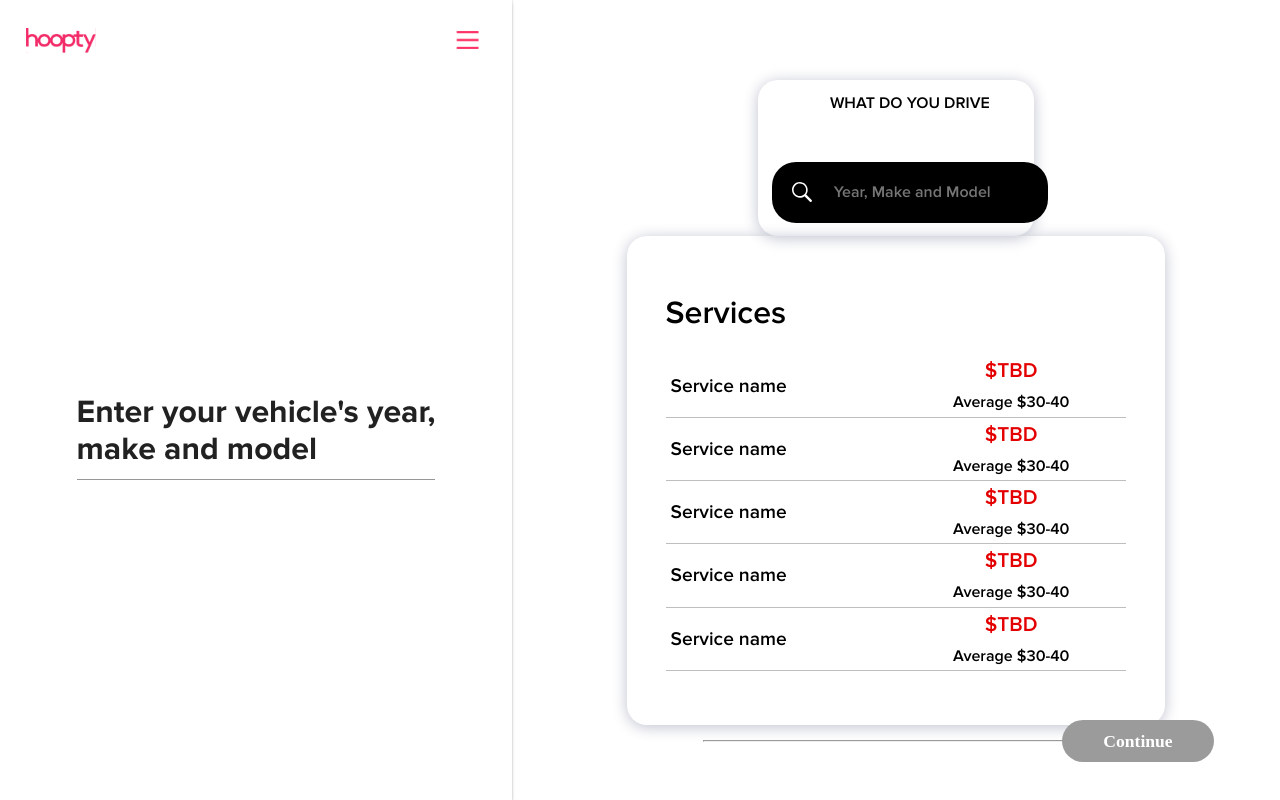
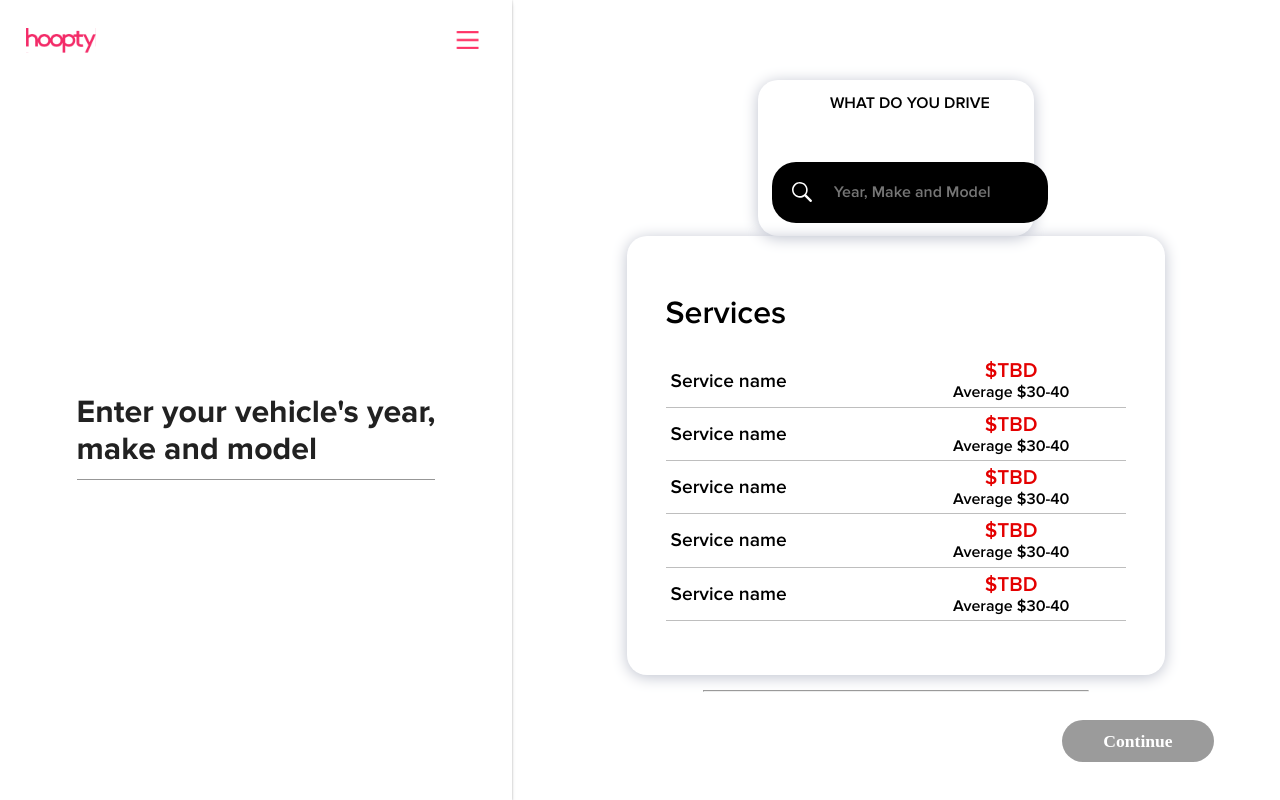
Before and after one commit to aayushtiwari/angularapp, an Angular app: page /review-order in a window 1280 px wide. Built offline with nearby package versions, Linux system fonts and the light colour scheme.

Commit message:
fixed style on services

```diff
--- a/src/app/components/service-element/service-element.component.css
+++ b/src/app/components/service-element/service-element.component.css
@@ -27,6 +27,7 @@ h5 {
   text-align: center;
   font-size: 1.3rem;
   font-family: ProximaSemiBold;
+  margin-bottom: 0px;
 }
 .service-list h3 {
   font-size: 1.2rem;
@@ -37,5 +38,6 @@ h5 {
   font-family: ProximaSemiBold;
   font-size: 1rem;
   font-weight: bolder;
+  margin-top: 0;
 }
 /* ff0063 */
```
